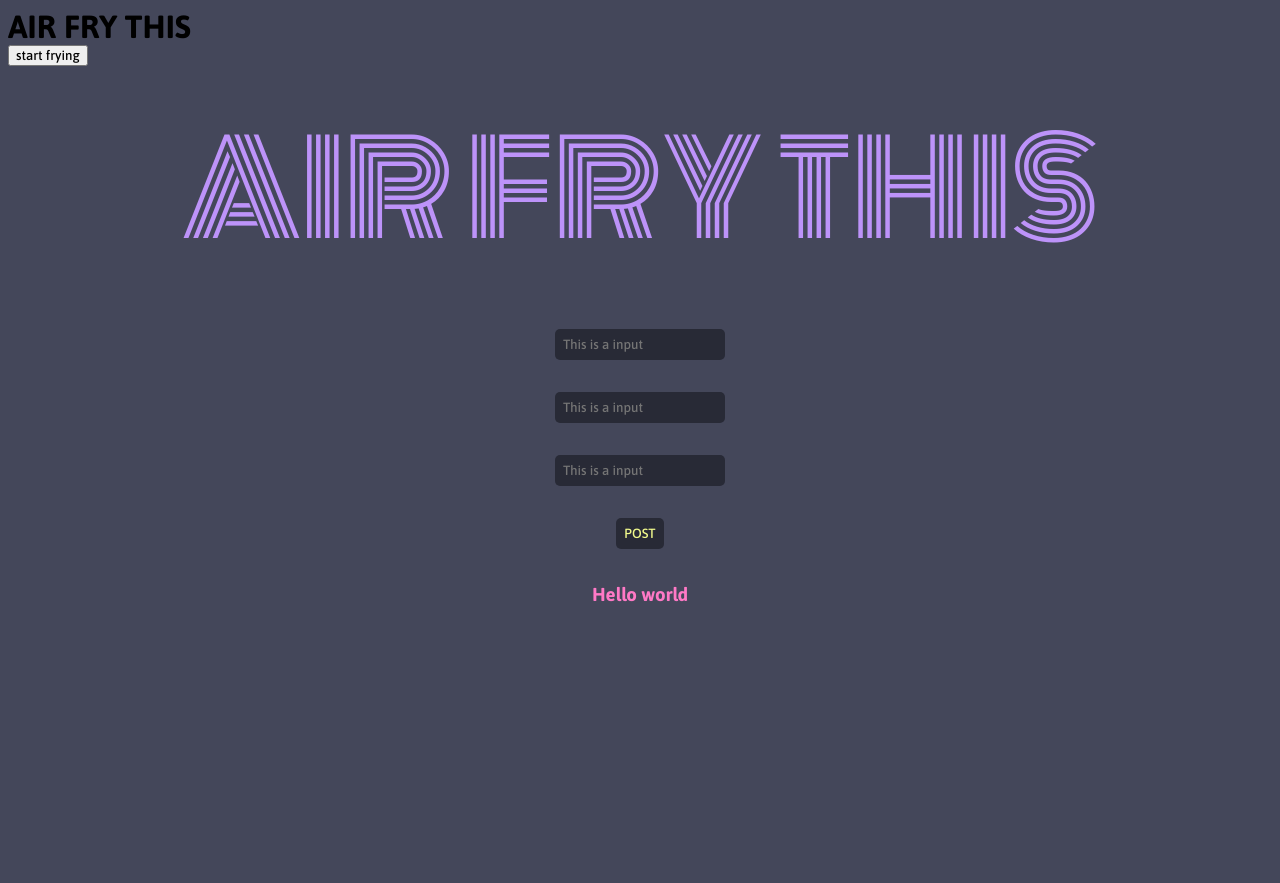
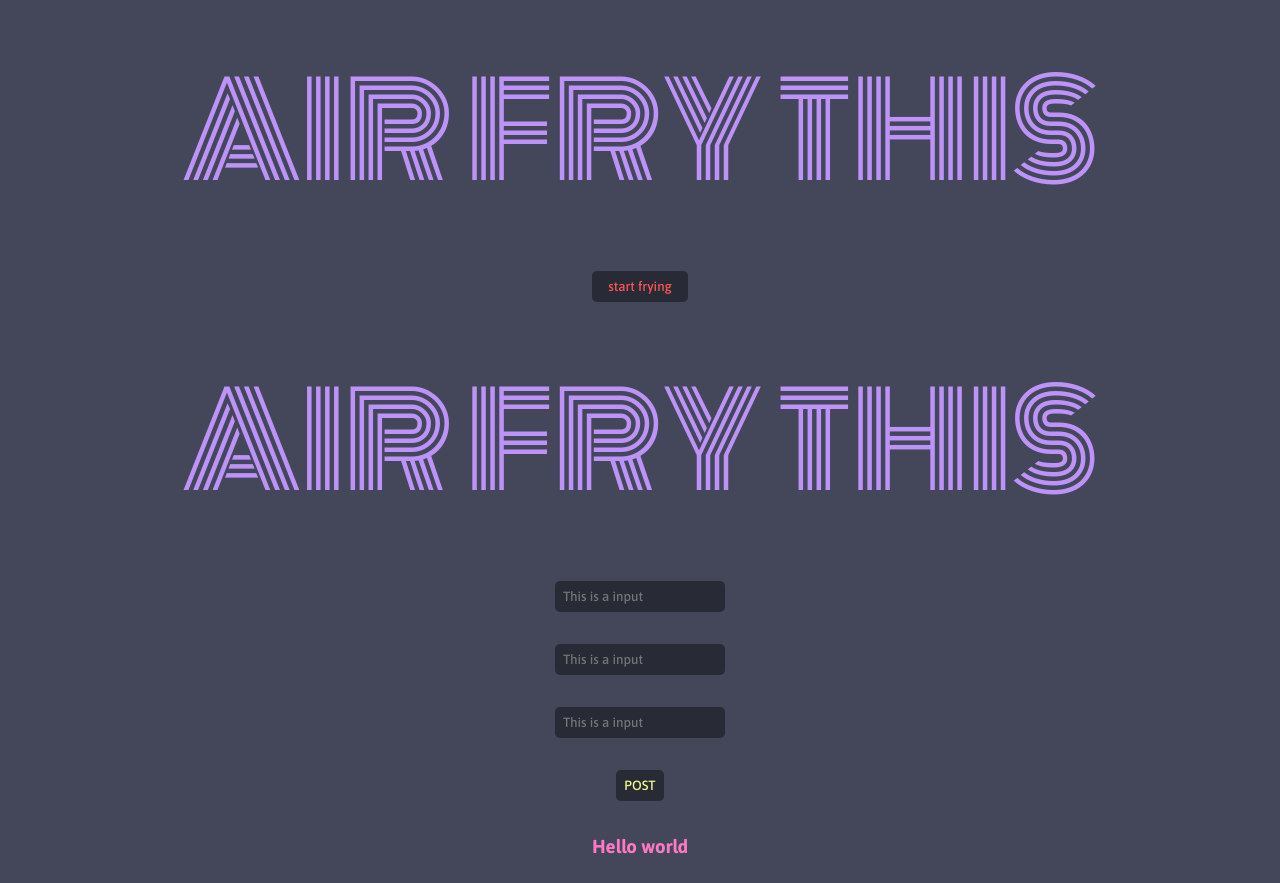
Before and after one commit to REACH47/airfrythis, a React (Create React App) app in the folder airfrythis/: page / in a window 1280 px wide. Before the commit the page ends 800 px from the top, so only its background shows below. Built offline with nearby package versions, Linux system fonts and the light colour scheme.

Commit message:
styled welcome component temporarily

```diff
--- a/airfrythis/src/Components/Welcome/Welcome.jsx
+++ b/airfrythis/src/Components/Welcome/Welcome.jsx
@@ -5,8 +5,10 @@ function Welcome() {
   return (
     <>
       <div className="welcome">
-        <h1 className="welcome__container">AIR FRY THIS</h1>
-        <button className="welcome__enter">start frying</button>
+        <h1 className="welcome__title">AIR FRY THIS</h1>
+        <div className="welcome__enter-container">
+          <button className="welcome__enter">start frying</button>
+        </div>
       </div>
     </>
   );
--- a/airfrythis/src/Components/Welcome/Welcome.scss
+++ b/airfrythis/src/Components/Welcome/Welcome.scss
@@ -1 +1,30 @@
 @use "../../styles/partials/typography" as *;
+
+.welcome {
+  display: flex;
+  flex-direction: column;
+
+  &__title {
+    font-family: Monoton;
+    font-size: 8rem;
+    font-weight: 300;
+    padding: 1.5rem;
+    display: flex;
+    justify-content: center;
+    color: #bd93f9;
+  }
+
+  &__enter-container {
+    display: flex;
+    justify-content: center;
+  }
+
+  &__enter {
+    color: #ff5555;
+    background-color: #282a36;
+    border: none;
+    border-radius: 5px;
+    padding: 0.5rem 1rem;
+    margin: 1rem;
+  }
+}
```
